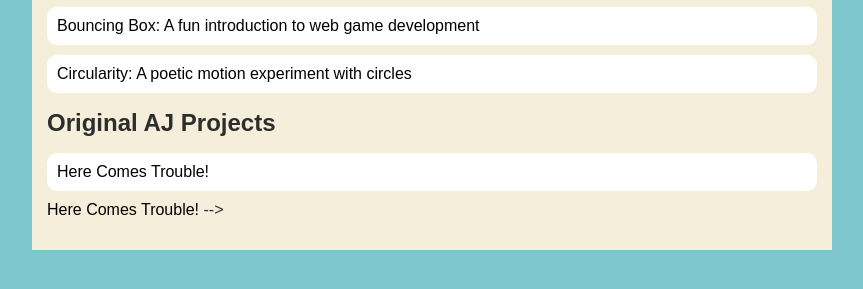
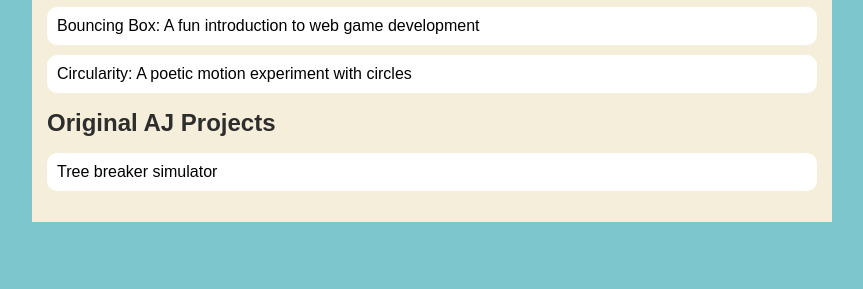
Before and after one commit to aj1015-droid/aj1015-droid.github.io, a plain HTML site: page portfolio.html in a window 1280 px wide. Shown: the part 195-484 px from the top of the page, without its empty margins (208-1071 px from the left). Drawn offline with Linux system fonts and the light colour scheme.

Commit message:
New solo project

```diff
--- a/portfolio.html
+++ b/portfolio.html
@@ -47,18 +47,13 @@
                   <!-- AJ's 1st original game -->
                   <li>
                   <!-- add link to your original game as an anchor element-->
-                  <a href="https://arcade.makecode.com/S15324-02308-64040-32258">
-                      Here Comes Trouble!
+                  <a href="https://arcade.makecode.com/S99197-59687-23936-45375">
+                      Tree breaker simulator
                   </a>
                   </li>
 
-                  <!-- AJ's 2nd original game -->
-                  <!-- <li>
-                  <!-- add link to your original game as an anchor element-->
-                  <a href="https://arcade.makecode.com/S15324-02308-64040-32258">
-                      Here Comes Trouble!
-                  </a>
-                  </li> -->
+
+
 
 
                 </ul>
```
